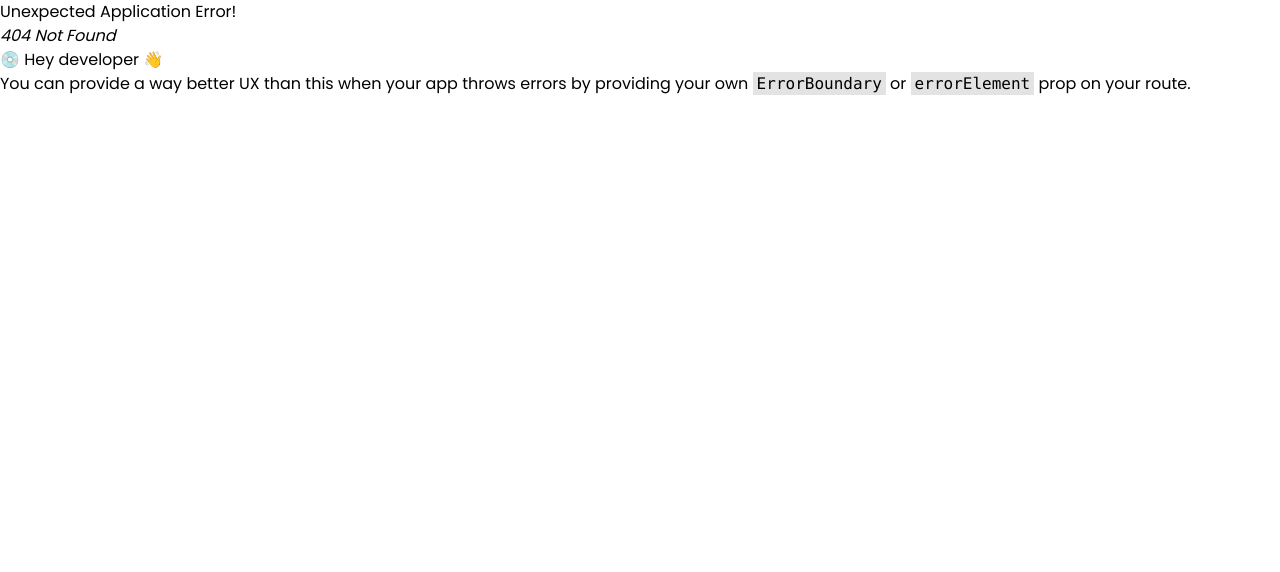
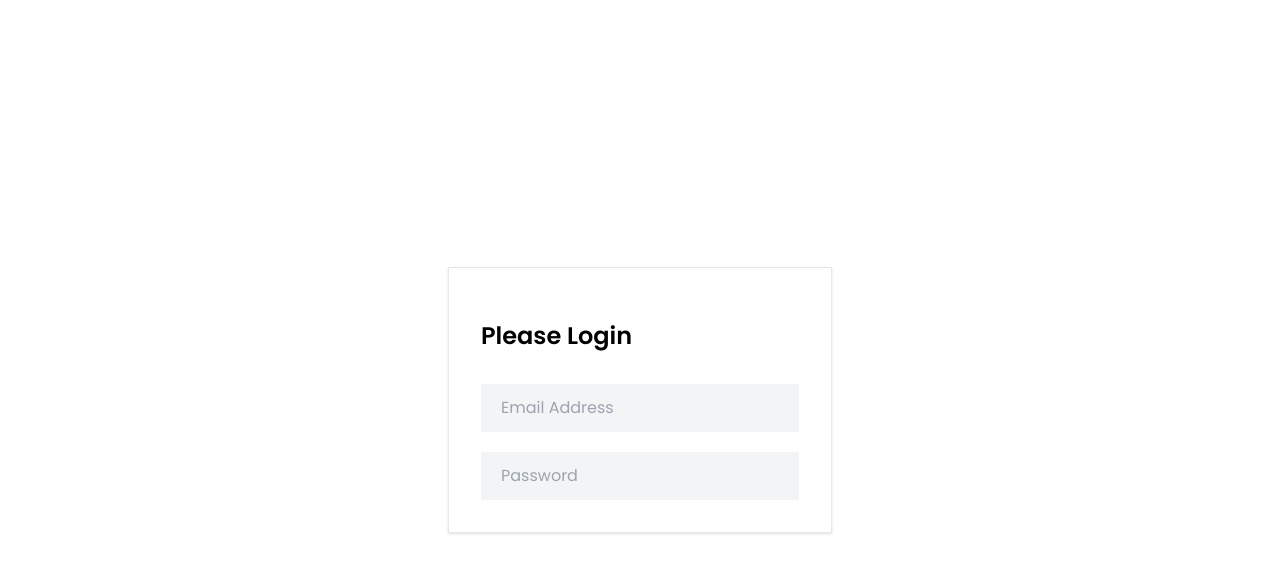
Before and after one commit to TanviKrishnan2005/ELYSIAN, a React (Vite) app in the folder frontend/: page /login in a window 1280 px wide. Before the commit this address had no page. Shown: the top 572 px of the page. Built offline with nearby package versions, Linux system fonts and the light colour scheme.

Commit message:
login page added

```diff
--- /dev/null
+++ b/frontend/src/components/Login.jsx
@@ -0,0 +1,28 @@
+import React from 'react'
+
+const Login = () => {
+  return (
+   <section className='h-screen flex items-center justify-center'>
+  <div className='max-w-sm border shadow bg-white mx-auto p-8'>
+    <h2 className='text-2xl font-semibold pt-5'>Please Login</h2>
+
+    {/* form */}
+
+    <form className='space-y-5 max-w-sm mx-auto pt-8'>
+        <input type="Email" name ="Email" id="Email"
+        placeholder='Email Address' required
+        className='w-full bg-gray-100 focus-outline-none px-5 py-3'
+        />
+
+        <input type="Password" name ="Password" id="Password"
+        placeholder='Password' required
+        className='w-full bg-gray-100 focus-outline-none px-5 py-3'
+        />
+    </form>
+  </div>
+</section>
+
+  )
+}
+
+export default Login
--- a/frontend/src/routers/router.jsx
+++ b/frontend/src/routers/router.jsx
@@ -5,6 +5,7 @@
 import Search from "../pages/search/Search";
 import ShopPage from "../pages/shop/ShopPage";
 import SingleProducts from "../pages/shop/productDetails/SingleProducts"
+import Login from "../components/Login";
 const router = createBrowserRouter([
     {
         path: "/",
@@ -16,6 +17,10 @@
             {path:"/shop",element:<ShopPage/>},
             {path:"/shop/:id",element:<SingleProducts/>}
         ]
+    },
+    {
+        path:"/login",
+        element:<Login/>
     }
 ]);
 
```
